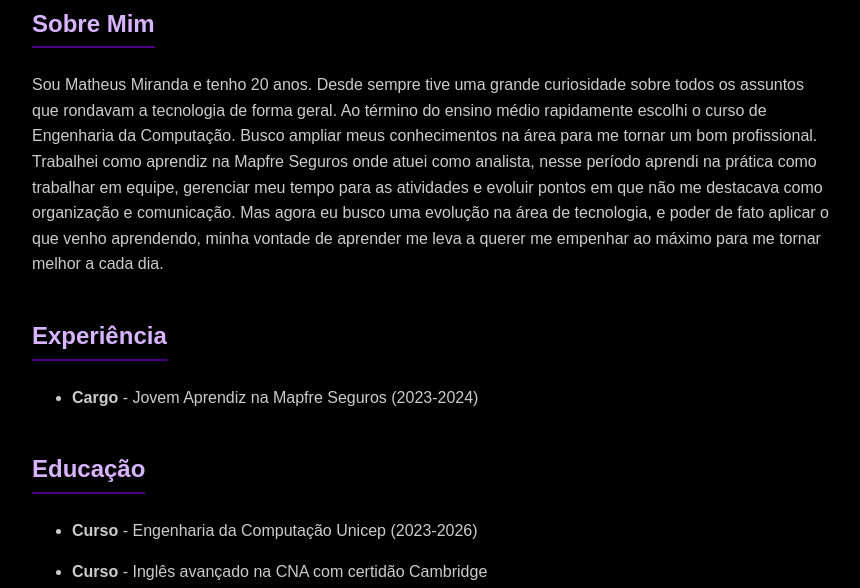
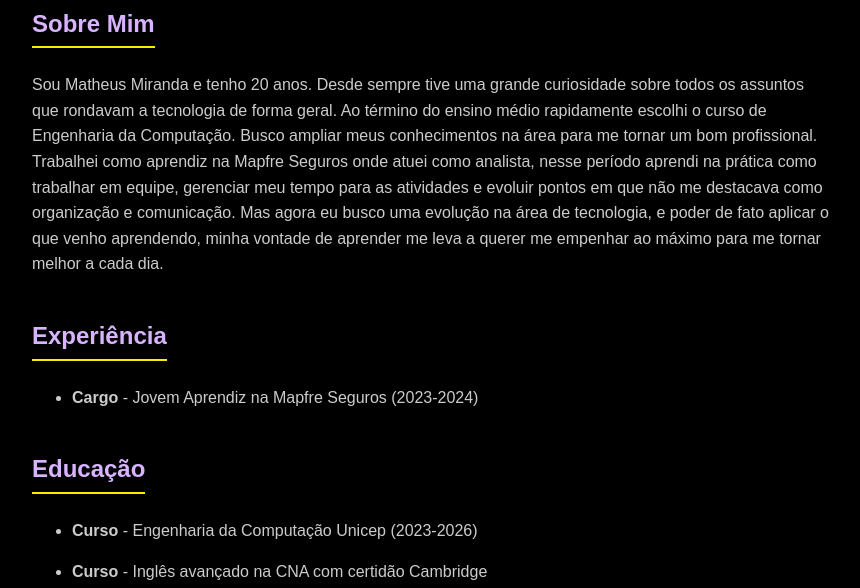
Before and after one commit to MahMiranda/MeuCurriculo, a plain HTML site: page index.html in a window 1280 px wide. Shown: the part 265-853 px from the top of the page, without its empty margins (208-1068 px from the left). Drawn offline with Linux system fonts and the light colour scheme.

Commit message:
Atualização no style.css

```diff
--- a/style.css
+++ b/style.css
@@ -39,7 +39,7 @@ section {
 }
 
 section h2 {
-    border-bottom: 2px solid #4b0082;
+    border-bottom: 2px solid #faea04;
     display: inline-block;
     padding-bottom: 0.2rem;
 }
```
